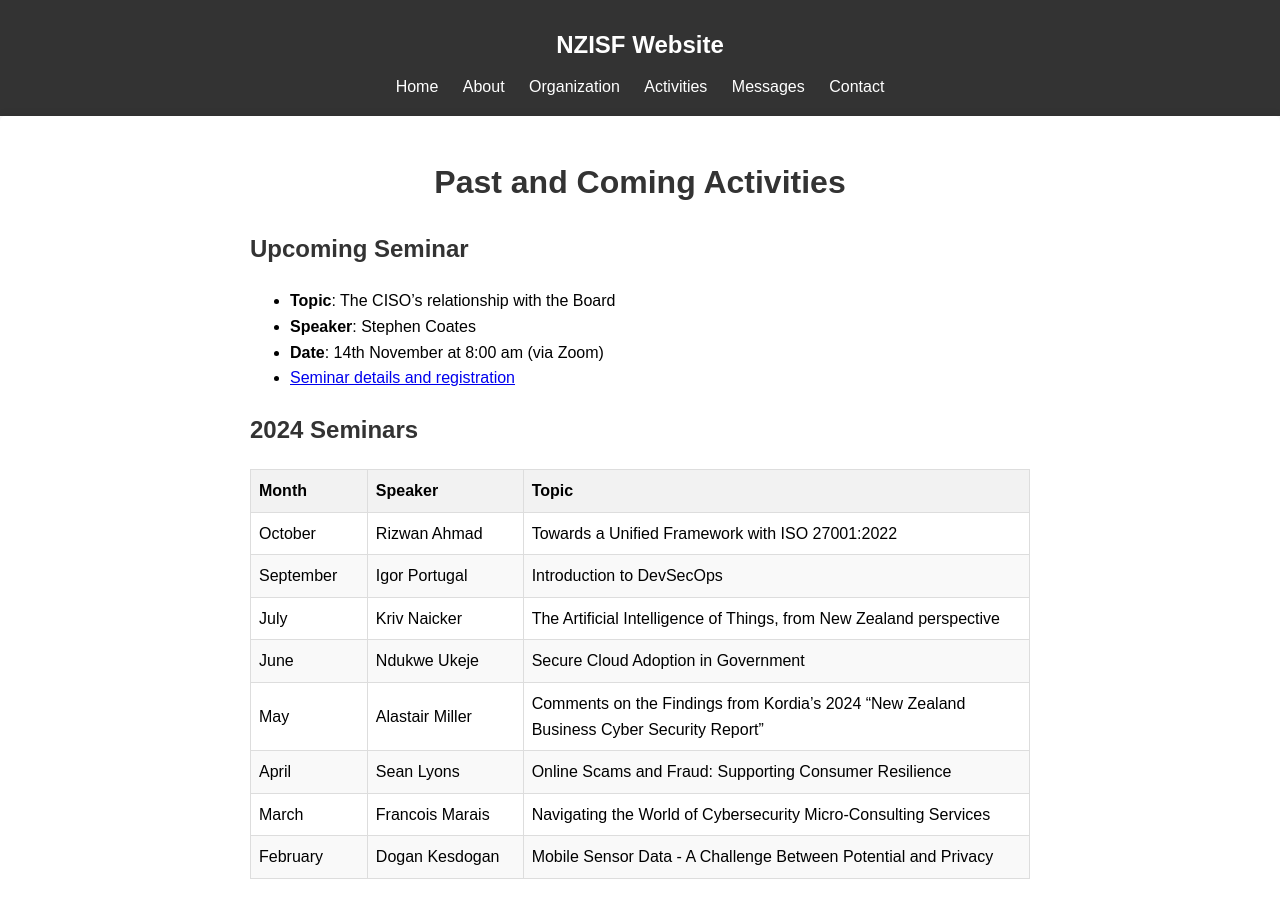
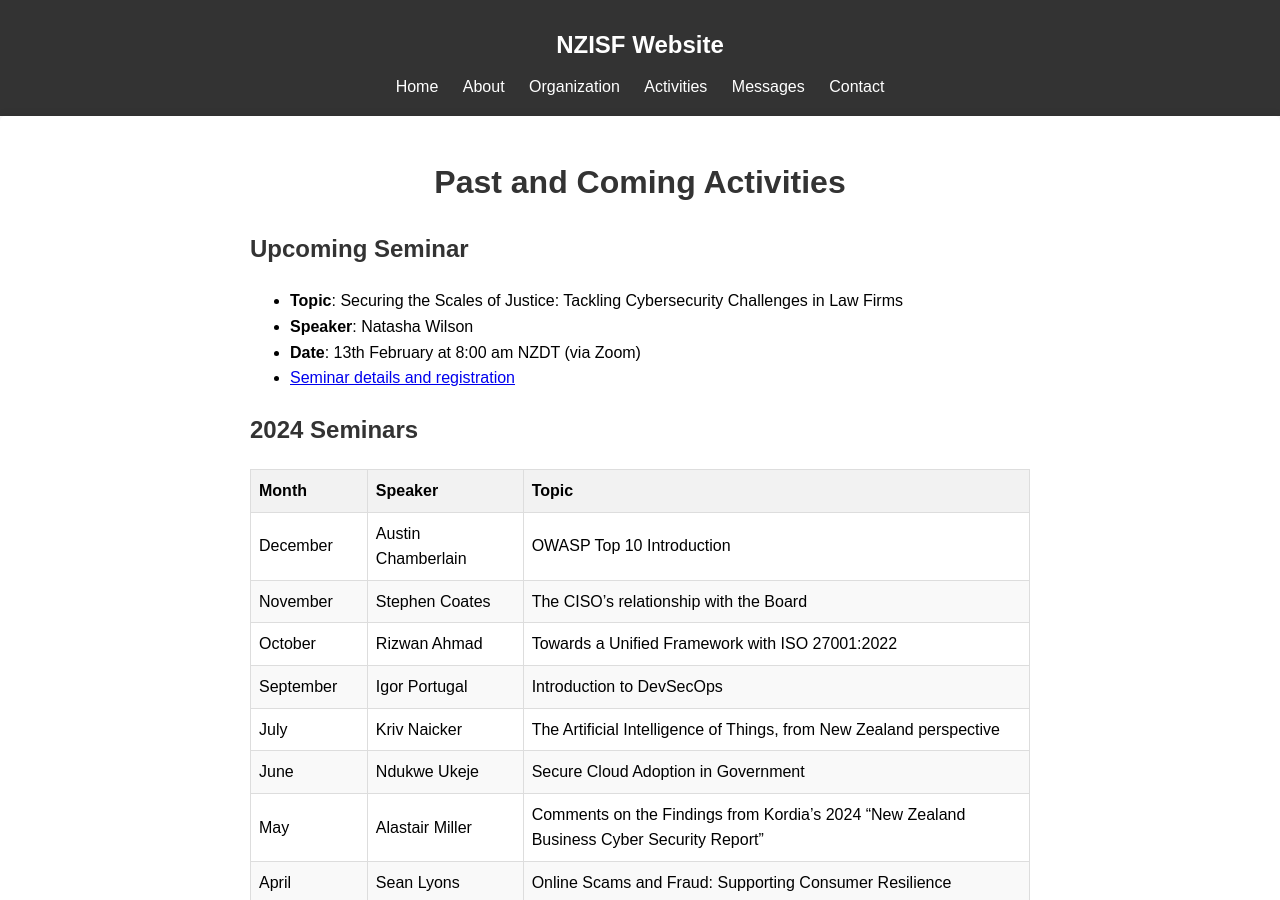
Before and after one commit to hilmibesli/NZISF-website, a Jekyll site: the page built from content/activities.md, in a window 1280 px wide and 900 px high. Built offline with Jekyll 4.4.1, drawn with Linux system fonts in a browser that asks for light colours.

Commit message:
February meeting added

```diff
--- a/content/activities.md
+++ b/content/activities.md
@@ -6,16 +6,18 @@ title: "Activities"
 # Past and Coming Activities
 
 ## Upcoming Seminar
-- **Topic**: The CISO’s relationship with the Board
-- **Speaker**: Stephen Coates
-- **Date**: 14th November at 8:00 am (via Zoom)
-- [Seminar details and registration]( {{ site.baseurl }}/assets/docs/14 November NZISF seminar.docx )
+- **Topic**: Securing the Scales of Justice: Tackling Cybersecurity Challenges in Law Firms
+- **Speaker**: Natasha Wilson
+- **Date**: 13th February at 8:00 am NZDT (via Zoom)
+- [Seminar details and registration]( {{ site.baseurl }}/assets/docs/13%20February%20'25%20NZISF%20seminar.docx )
 
 
 ## 2024 Seminars
 
 | Month      | Speaker          | Topic                                                                                     |
 |------------|-------------------|-------------------------------------------------------------------------------------------|
+| December   | Austin Chamberlain| OWASP Top 10 Introduction                                                                 |
+| November   | Stephen Coates    | The CISO’s relationship with the Board                                                    |
 | October    | Rizwan Ahmad      | Towards a Unified Framework with ISO 27001:2022                                           |
 | September  | Igor Portugal     | Introduction to DevSecOps                                                                 |
 | July       | Kriv Naicker      | The Artificial Intelligence of Things, from New Zealand perspective                       |
```
Also changed, not shown: 2 other files.
